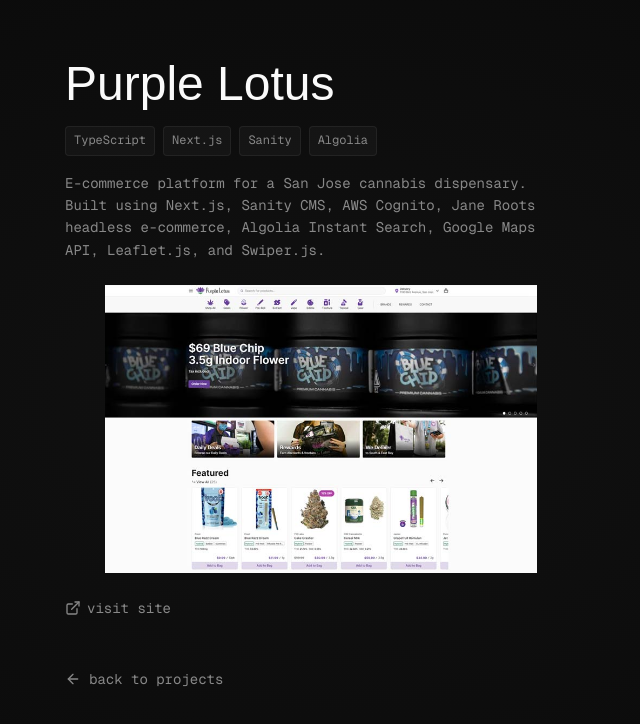
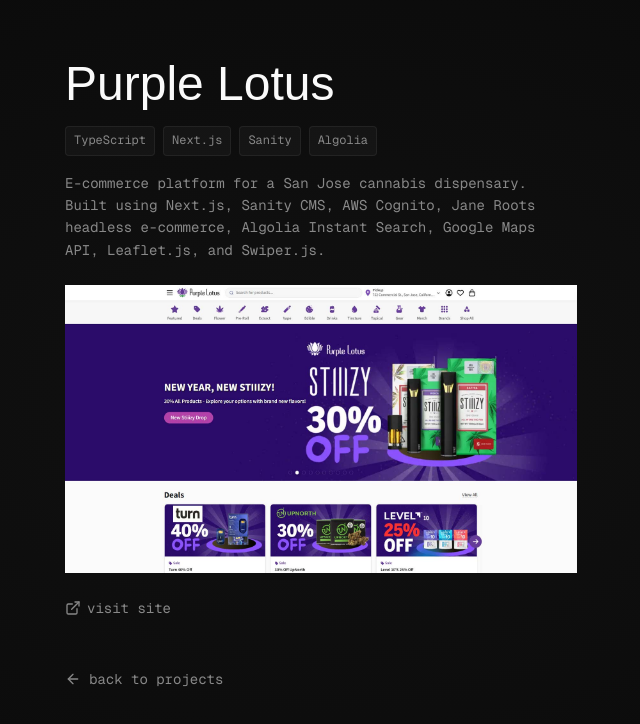
Before and after one commit to AceGK/portfolio-2026, a Next.js app: page /projects/purple-lotus in a window 1280 px wide. Shown: the top 724 px of the page, without its empty margins (319-959 px from the left). Built offline with nearby package versions, Linux system fonts and the light colour scheme; a web font is replaced by a local one.

Commit message:
🖼️ update PL image, remove link hover for touch

```diff
--- a/src/app/projects/[slug]/page.tsx
+++ b/src/app/projects/[slug]/page.tsx
@@ -43,7 +43,7 @@
               href={project.links.site}
               target="_blank"
               rel="noopener noreferrer"
-              className={styles.imageWrapper}
+              className={styles.imageLink}
             >
               <Image
                 src={project.image}
@@ -52,9 +52,11 @@
                 height={1080}
                 className={styles.image}
               />
+              <div className={styles.imageOverlay}>
+                <ExternalLink className={styles.overlayIcon} />
+              </div>
             </Link>
           ) : (
-            <div className={styles.imageWrapper}>
             <Image
               src={project.image}
               alt={project.title}
@@ -62,7 +64,6 @@
               height={1080}
               className={styles.image}
             />
-            </div>
           )}
         </div>
 
--- a/src/app/projects/[slug]/styles.module.scss
+++ b/src/app/projects/[slug]/styles.module.scss
@@ -34,31 +34,58 @@
 }
 
 // Image
-a.imageWrapper {
-  display: block;
-  transition: opacity var(--transition-fast);
-
-  &:hover img {
-    opacity: 0.85;
-  }
-}
-
+// Image
 .imageWrapper {
   position: relative;
   width: 100%;
-  aspect-ratio: 16 / 9; // Add this back
-  border-radius: 4px;
+  aspect-ratio: 16 / 9;
+  // border-radius: 4px;
   overflow: hidden;
-  // background: hsl(0 0% 100% / 0.03);
   opacity: 0;
   animation: fade-in-up 0.35s ease-out forwards;
   animation-delay: 0.1s;
+}
+
+.imageLink {
+  display: block;
+  width: 100%;
+  height: 100%;
 }
 
 .image {
   width: 100%;
   height: 100%;
   object-fit: contain;
+  transition: opacity var(--transition-fast);
+}
+
+.imageOverlay {
+  position: absolute;
+  inset: 0;
+  display: flex;
+  align-items: center;
+  justify-content: center;
+  opacity: 0;
+  border: 1px solid var(--accent);
+  transition: opacity var(--transition-fast);
+}
+
+.overlayIcon {
+  width: 2rem;
+  height: 2rem;
+  color: var(--text);
+}
+
+@media (hover: hover) {
+  .imageLink:hover {
+    .image {
+      opacity: 0.25;
+    }
+
+    .imageOverlay {
+      opacity: 1;
+    }
+  }
 }
 
 // Meta (tags + links)
--- a/src/lib/projects.ts
+++ b/src/lib/projects.ts
@@ -21,7 +21,7 @@
     longDescription:
       "E-commerce platform for a San Jose cannabis dispensary. Built using Next.js, Sanity CMS, AWS Cognito, Jane Roots headless e-commerce, Algolia Instant Search, Google Maps API, Leaflet.js, and Swiper.js.",
     date: "2024",
-    image: "/images/purple-lotus-screenshot.jpg",
+    image: "/images/purple-lotus.jpg",
     tags: ["TypeScript", "Next.js", "Sanity", "Algolia"],
     links: {
       site: "https://plpcsanjose.com/",
--- a/src/styles/globals.scss
+++ b/src/styles/globals.scss
@@ -108,10 +108,6 @@
   color: var(--muted);
   transition: color var(--transition-fast);
 
-  &:hover {
-    color: var(--text);
-  }
-
   &::after {
     content: "";
     position: absolute;
@@ -124,12 +120,18 @@
     transition: width var(--transition-smooth);
   }
 
+  @media (hover: hover) {
+    &:hover {
+      color: var(--text);
+    }
+
     &:hover::after {
       width: 100%;
     }
   }
+}
 
-// Variant: muted text that doesn't change on hover
+// Variant
 .link-underline-muted {
   position: relative;
   display: flex;
@@ -138,10 +140,6 @@
   padding: 0;
   color: var(--muted);
   transition: color var(--transition-fast);
-
-  &:hover {
-    color: var(--text);
-  }
 
   &::after {
     content: "";
@@ -155,10 +153,17 @@
     transition: width var(--transition-smooth);
   }
 
+  @media (hover: hover) {
+    &:hover {
+      color: var(--text);
+    }
+
     &:hover::after {
       width: 100%;
     }
   }
+}
+
 
 // ===========================================
 // Link icon (slides in on hover)
@@ -173,11 +178,13 @@
     opacity var(--transition-fast),
     transform var(--transition-fast);
 
+  @media (hover: hover) {
     a:hover &,
     .link-underline:hover &,
     .link-underline-muted:hover & {
       opacity: 0.7;
       transform: translateX(0);
+    }
   }
 }
 
```
Also changed, not shown: public/images/purple-lotus-screenshot.jpg (deleted), public/images/purple-lotus.jpg (added). Lines whose indentation alone changed are shown as unchanged.
